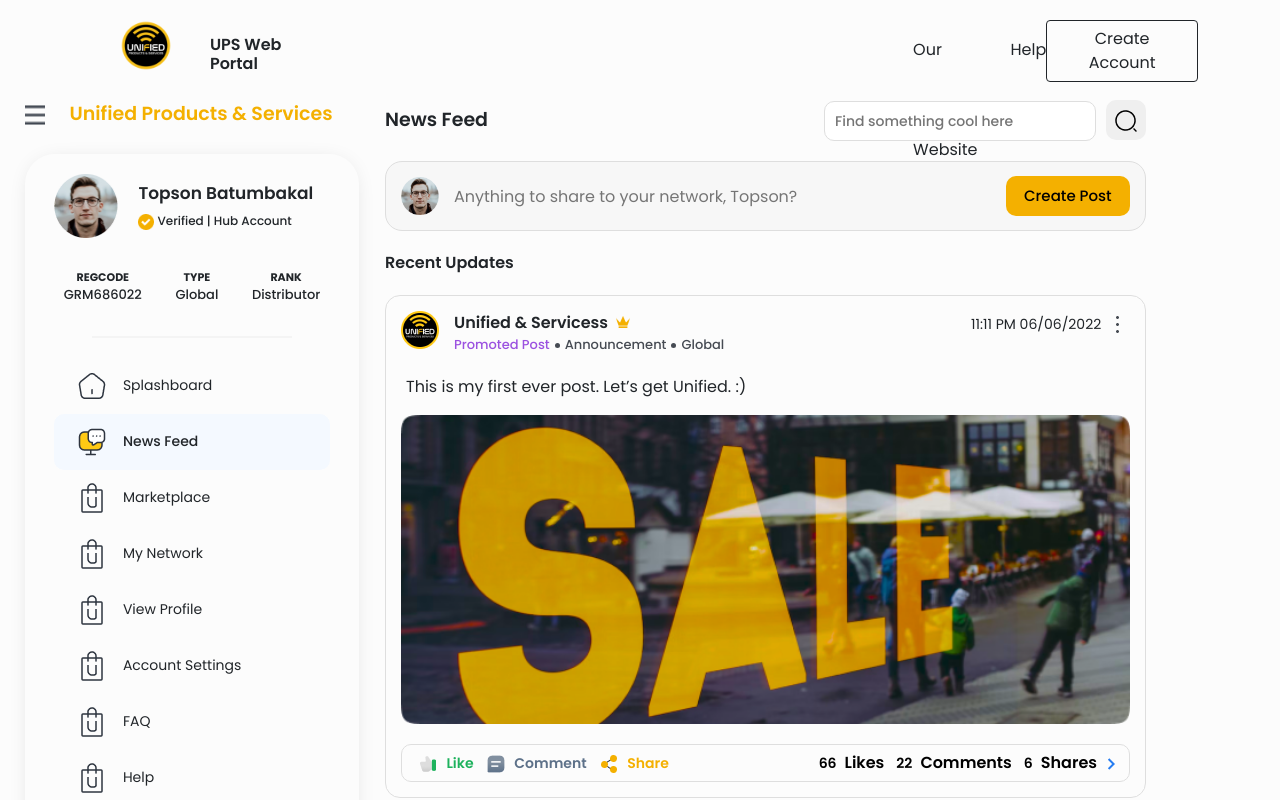
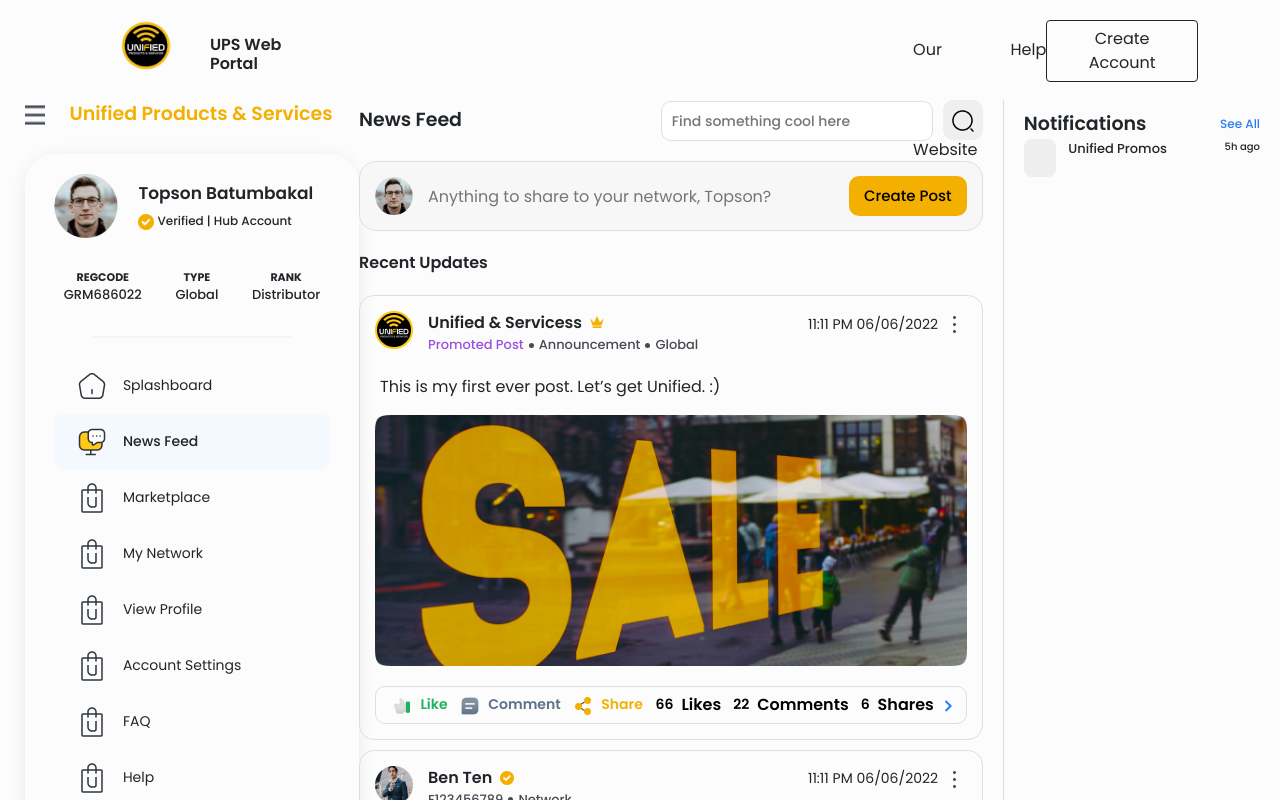
Before and after one commit to kristoffg10/ups_reskin_initial, a React (Create React App) app: page /layoutMiddle in a window 1280 px wide. Shown: the top 800 px of the page. Built offline with nearby package versions, Linux system fonts and the light colour scheme; a web font is replaced by a local one.

Commit message:
side-notif

```diff
--- a/src/components/Layout/LayoutMiddleContent.jsx
+++ b/src/components/Layout/LayoutMiddleContent.jsx
@@ -1,6 +1,7 @@
 import React from "react";
 import SideNav from "../SideNav/SideNav";
 import MiddleContent from "./MiddleContent";
+import SideContent from "./SideContent";
 
 export default class LayoutMiddleContent extends React.Component{
      constructor(props){
@@ -15,6 +16,7 @@ export default class LayoutMiddleContent extends React.Component{
                <SideNav/>
                {/* will replace as routes */}
                <MiddleContent/>
+               <SideContent/>
             </div>
         )
      }
--- a/src/components/Layout/MiddleContent.jsx
+++ b/src/components/Layout/MiddleContent.jsx
@@ -125,7 +125,7 @@ export default class MiddleContent extends React.Component{
                             <button className="btn-link-blue"><span>Show this series</span></button>
                         </div>
                         {/* Post */}
-                        <div className="card-post" style={{ backgroundColor:"#FFFFFF", zIndex: 1, position: "relative" }}>
+                        <div className="card-post" style={{ backgroundColor:"#FFFFFF", zIndex: 2, position: "relative" }}>
                         <div className="card-post-header">
                         <img src={avatar2} alt="" className="icon-small" style={{ marginRight: "15px" }}/>
                         <div className="header-info">
@@ -164,7 +164,7 @@ export default class MiddleContent extends React.Component{
                             backgroundColor:"#FFFFFF",
                             position: "relative",
                             top: "-40px",
-                            zIndex: 0,
+                            zIndex: 1,
                             paddingTop: "40px"}}>
                             <div className="card-post-header">
                                 <img src={avatar2} alt="" className="icon-small" style={{ marginRight: "15px" }}/>
@@ -186,19 +186,12 @@ export default class MiddleContent extends React.Component{
                                     <p>First, we need to, ofcourse create an account to paypal.</p>
                                 </div>
                             </div>
-                        <div className="card-post-toolbar">
-                            <div className="toolbar">
-                                <button className="btn-like-active"><span className="btn-icon-active"><span style={{ marginRight:"8px" }}><img src={likeIcon} alt="" srcset="" /></span>Like</span></button>
-                                <button className="btn-comment-active"><span className="btn-icon-active"><span style={{ marginRight:"8px" }}><img src={CommentIcon} alt="" srcset="" /></span>Comment</span></button>
-                                <button className="btn-share"><span className="btn-icon"><span style={{ marginRight:"8px" }}><img src={shareIcon} alt="" srcset="" /></span>Share</span></button>
                         </div>
-                            <div className="toolbar-status">
-                                <button className="btn-like-status"><span className="btn-icon-active"><span class="status-count">66</span>Likes</span></button>
-                                <button className="btn-like-status"><span className="btn-icon-active"><span class="status-count">22</span>Comments</span></button>
-                                <button className="btn-like-status"><span className="btn-icon"><span class="status-count">6</span>Shares</span></button>
-                                <button className="btn-arrow-b"><img src={btnArrowB} alt="" /></button>
+                        <div className="card-indicator" style={{ zIndex:"0" }}>
+
                         </div>
-                        </div>
+                        <div className="card-indicator" style={{ zIndex:"-1", top:"-160px" }}>
+
                         </div>
                     </div>
                     {/* Shared Post */}
--- a/src/components/Layout/SideContent.jsx
+++ b/src/components/Layout/SideContent.jsx
@@ -1,5 +1,6 @@
 import React from "react";
-import reactSelect from "react-select";
+import "../../styles/sideContent.css"
+
 
 export default class SideContent extends React.Component{
     constructor(props){
@@ -10,7 +11,19 @@ export default class SideContent extends React.Component{
         return(
             <>
               <div className="side-content">
-
+                  <div className="header-side-content">
+                    Notifications
+                    <span style={{ color:"#277DF1", fontSize:"12px", fontWeight: "500" }}>See All</span>
+                  </div>
+                  <div className="notif-list">
+                    <div className="notif-item">
+                        <div className="square"></div>
+                        <div className="notif-header">
+                            <span className="notif-label">Unified Promos </span>
+                            <span style={{ fontSize:"10px",  }}>5h ago</span>
+                        </div>
+                    </div>
+                  </div>
               </div>
             </>
         )
--- a/src/styles/middleContent.css
+++ b/src/styles/middleContent.css
@@ -371,3 +371,14 @@
     margin-bottom: 10px;
     margin: 0px 15px;
 }
+
+.card-indicator{
+    border: 1px solid #DEDEDE;
+    content: "";
+    height: 80px;
+    width: 100%;
+    background-color: #FFFFFF;
+    position: relative;
+    top: -100px;
+    border-radius: 10px;
+}
--- /dev/null
+++ b/src/styles/sideContent.css
@@ -0,0 +1,47 @@
+.side-content{
+    width: 390px;
+    padding: 20px;
+    padding-top: 10px;
+    margin-left: 20px;
+    border-left: 1px solid #DEDEDE;
+}
+
+.header-side-content{
+    display: flex;
+    justify-content: space-between;
+    align-items: center;
+    font-weight: 600;
+    font-size: 19px;
+}
+
+.notif-list{
+    width: 100%;
+    display: flex;
+    flex-direction: row;
+    justify-items: center;
+}
+.notif-item{
+    display: flex;
+    justify-content: left;
+    justify-items: center;
+    width: 100%;
+}
+.square{
+    content: "";
+    width: 40px;
+    height: 38px;
+    background: #EEEEEE;
+    border-radius: 8px;
+    margin-right: 12px;
+}
+
+.notif-label{
+    font-size: 13px;
+}
+
+.notif-header{
+    display: flex;
+    justify-content: space-between;
+    font-weight: 500;
+    width: 100%;
+}
```
Lines whose indentation alone changed are shown as unchanged.
